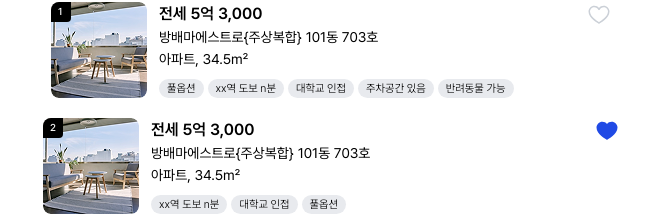
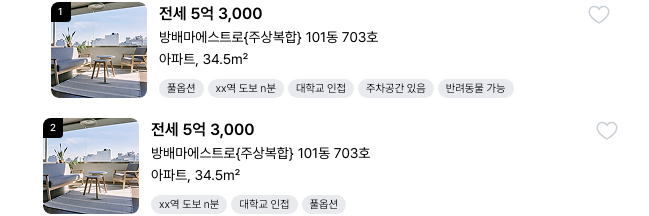
Before and after one commit to FC-DEV3-Final-Project/zoop-frontend, a Next.js app: page /test in a window 1280 px wide. Shown: the part 72-288 px from the top of the page, without its empty margins (309-958 px from the left). Built offline with nearby package versions, Linux system fonts and the light colour scheme.

Commit message:
feat: 찜 기능 분리(컴포넌트/훅)

```diff
--- /dev/null
+++ b/src/components/common/HeartButton.tsx
@@ -0,0 +1,29 @@
+import Image from "next/image";
+import { useLike } from "@/hooks/useLike";
+
+interface HeartButtonProps {
+  itemId: number;
+}
+
+const HeartButton = ({ itemId }: HeartButtonProps) => {
+  const { isLiked, toggleLike } = useLike(itemId);
+
+  return (
+    <button
+      onClick={(e) => {
+        e.stopPropagation(); // 카드 클릭 이벤트 전파 방지
+        toggleLike();
+      }}
+      className="relative h-6 w-6 cursor-pointer overflow-hidden"
+    >
+      <Image
+        src={isLiked ? "/icons/heart_true.svg" : "/icons/heart_false.svg"}
+        alt={isLiked ? "찜하기 완료" : "찜하기"}
+        width={24}
+        height={24}
+      />
+    </button>
+  );
+};
+
+export default HeartButton;
--- a/src/components/common/PropertyCard.tsx
+++ b/src/components/common/PropertyCard.tsx
@@ -3,6 +3,7 @@
 import Image from "next/image";
 import { useRouter } from "next/navigation";
 import { useState } from "react";
+import HeartButton from "./HeartButton";
 
 interface PropertyCardProps {
   itemId: number;
@@ -74,17 +75,7 @@ const PropertyCard = ({
             <div className="text-grey-100 text-subtitle2 flex-1 justify-start">
               {transactionType} {price}
             </div>
-            <button
-              onClick={handleLikeClick}
-              className="relative h-6 w-6 cursor-pointer overflow-hidden"
-            >
-              <Image
-                src={isLiked ? "/icons/heart_true.svg" : "/icons/heart_false.svg"}
-                alt={isLiked ? "찜하기 완료" : "찜하기"}
-                width={24}
-                height={24}
-              />
-            </button>
+            <HeartButton itemId={itemId} />
           </div>
 
           {/* 주소와 건물 정보 */}
--- /dev/null
+++ b/src/hooks/useLike.ts
@@ -0,0 +1,23 @@
+import { useState } from "react";
+
+export const useLike = (itemId: number) => {
+  const [isLiked, setIsLiked] = useState(false);
+
+  const toggleLike = async () => {
+    try {
+      // API 요청 로직 추가
+      // const response = await fetch(`/api/like/${itemId}`, {
+      //   method: isLiked ? "DELETE" : "POST",
+      // });
+      // if (!response.ok) throw new Error("Failed to toggle like");
+
+      setIsLiked((prev) => !prev); // 낙관적 업데이트
+    } catch (error) {
+      console.error("Failed to toggle like:", error);
+      // 에러 발생 시 상태 롤백
+      setIsLiked((prev) => !prev);
+    }
+  };
+
+  return { isLiked, toggleLike };
+};
```
